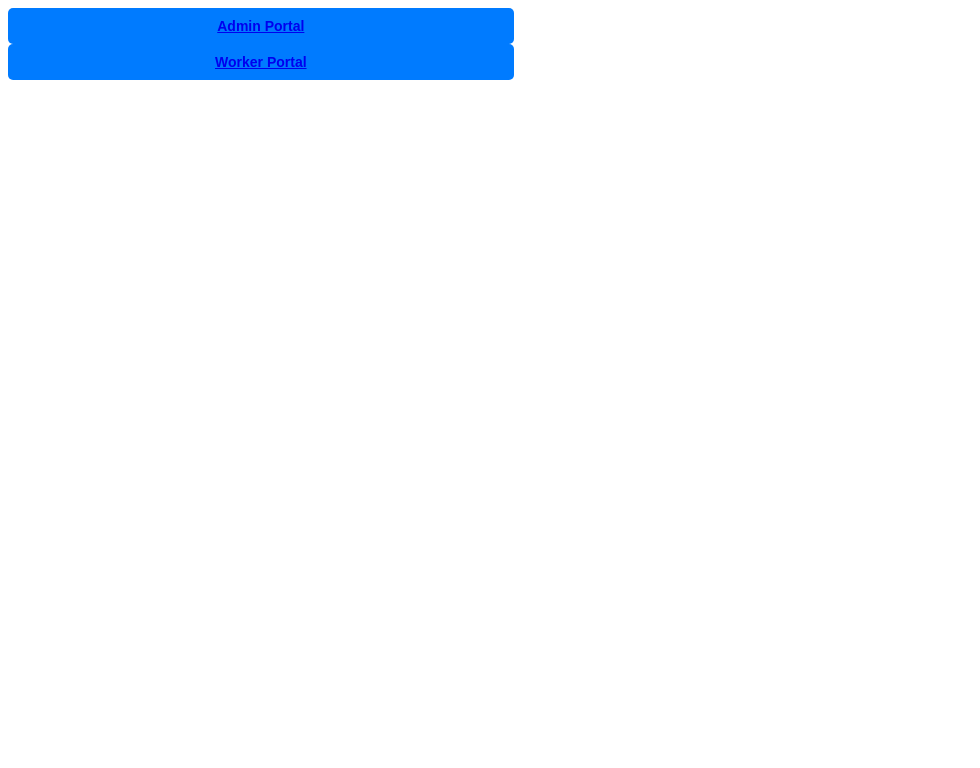
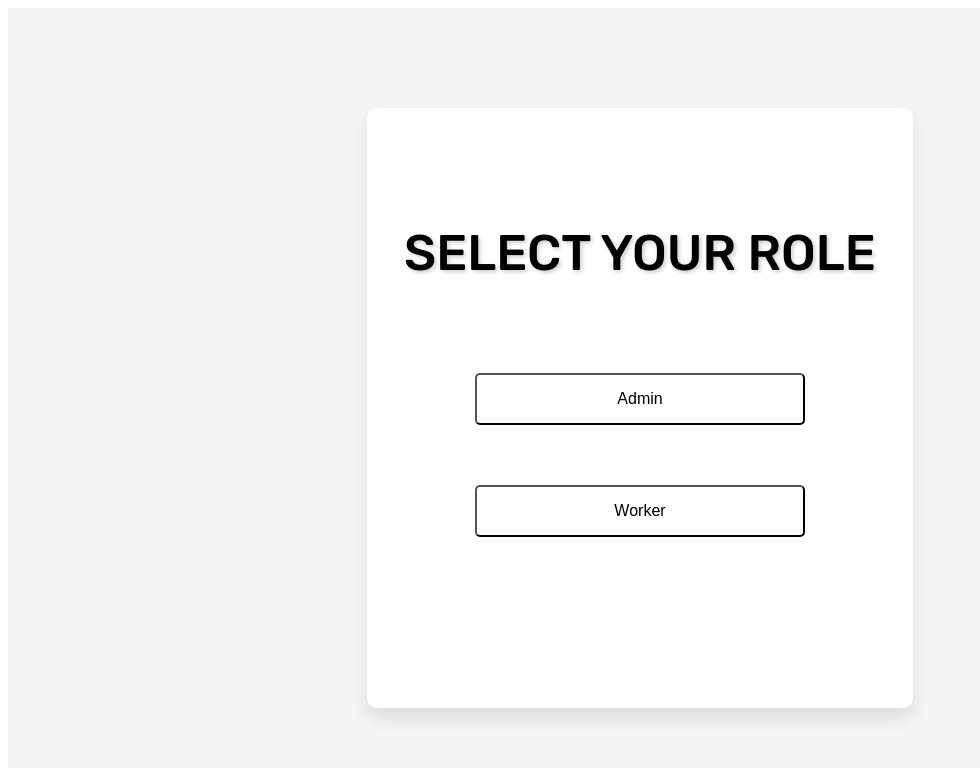
Before and after one commit to SandaruDias/CompanyB, a React (Vite) app in the folder FrontendPrabath/Frontend/: page / in a window 1280 px wide. Shown: the top 768 px of the page, without its empty margins (0-980 px from the left). Built offline with nearby package versions, Linux system fonts and the light colour scheme.

Commit message:
admin page change login button

```diff
--- a/FrontendPrabath/Frontend/src/Pages/SelectionPage.jsx
+++ b/FrontendPrabath/Frontend/src/Pages/SelectionPage.jsx
@@ -4,12 +4,21 @@ import './../Styles/Selection.css'
 
 function SelectionPage() {
   return (
-    <><div className='selection-container'>
-      <button className='admin-button'><Link to={"/adminPortal"}>Admin Portal</Link></button>
-    </div><div className='selection-container'>
-        <button className='worker-button'><Link to={"/workerPortal"}>Worker Portal</Link></button>
-      </div></>
-  )
+    <div className="login-container">
+      <div className="login">
+        <div className="details">
+          <h1 className="login-title">Select your role</h1>
+          <Link to={"/adminPortal"} className="button-link">
+  <h2><button className='admin-button'>Admin</button></h2>
+</Link>
+<Link to={"/workerportal"} className="button-link">
+  <h2><button className='worker-button'>Worker</button></h2>
+</Link>
+        </div>
+      </div>
+      </div>
+  );
+
 }
 
 export default SelectionPage
--- a/FrontendPrabath/Frontend/src/Pages/WorkerPortal.jsx
+++ b/FrontendPrabath/Frontend/src/Pages/WorkerPortal.jsx
@@ -46,7 +46,7 @@ function WorkerPortal() {
     <div className="login-container">
       <div className="login">
         <div className="details">
-          <h1 className="login-title">Worker Portal.</h1>
+          <h1 className="login-title">Worker Portal</h1>
           <div className="username">
             <input
               type="text"
@@ -73,7 +73,7 @@ function WorkerPortal() {
               searchable={true}
               clearable={true}
               style={{
-                width: '80%',
+                width: '115%',
                 fontSize: '16px',
                 backgroundColor: 'white',
               }}
--- a/FrontendPrabath/Frontend/src/Styles/Login.css
+++ b/FrontendPrabath/Frontend/src/Styles/Login.css
@@ -26,7 +26,7 @@
   flex-direction: column;
   gap: 20px;
   margin-bottom: 70px;
-
+  background-color: white;
 }
 .details input[type="text"],
 input[type="password"] {
@@ -39,7 +39,7 @@ input[type="password"] {
 }
 
 .login-button {
-  width: 120%;
+  width: 50%;
   padding: 10px;
   background-color: #000000;
   color: #fff;
@@ -52,9 +52,10 @@ input[type="password"] {
 }
 
 button:hover {
-  background-color: #6a2626;
+  background-color: #335dc6;
 }
 .login-title {
+  justify-content: center;
   font-size: 50px;
   font-family: "Rubik", sans-serif;
   font-weight: 500;
--- a/FrontendPrabath/Frontend/src/Styles/Selection.css
+++ b/FrontendPrabath/Frontend/src/Styles/Selection.css
@@ -1,18 +1,60 @@
+@import url("https://fonts.googleapis.com/css2?family=Rubik:ital,wght@0,300..900;1,300..900&display=swap");
 
 .admin-button,
-.worker-button{
-  width: 40%;
-  padding: 10px;
-  background-color: #007bff;
-  color: #fff;
-  border: none;
+.worker-button {
+  color: black;
+  width: 70%;
+  height: 50%;
+  padding: 15px;
+  background-color:white;
+  border-color: black;
   border-radius: 5px;
   cursor: pointer;
   transition: background-color 0.3s ease;
-  font-size: 14px;
-  font-weight: bold;
+  font-size: 16px;
+  text-decoration: none;
+  justify-content: center;
+  align-items: center;
+
 }
 
 button:hover {
-  background-color: #0056b3;
+  background-color:#335dc6;
 }
+
+.login-container {
+  display: flex;
+  justify-content: center;
+  align-items: center;
+  height: 80%;
+  width : 100%;
+  background-color:#f5f5f5; /* Set background color to light gray */
+  gap: 20px;
+}
+
+.login {
+  display: flex;
+  justify-content: center;
+  align-items: center;
+  height: 50%;
+  width: 30%;
+  border-radius: 10px;
+  box-shadow: 0 0 50px rgba(0, 0, 0, 0.2);
+  column-gap: 100px;
+  background-color: white;
+  padding: 20px;
+}
+
+
+.login-title {
+  font-size: 50px;
+  font-family: "Rubik", sans-serif;
+  font-weight: 500;
+  font-optical-sizing: auto;
+  font-style: normal;
+  text-transform: uppercase;
+}
+
+.button-link {
+  text-decoration: none;
+}
--- a/FrontendPrabath/Frontend/src/Styles/WorkerPortal.css
+++ b/FrontendPrabath/Frontend/src/Styles/WorkerPortal.css
@@ -1,60 +1,56 @@
 @import url("https://fonts.googleapis.com/css2?family=Rubik:ital,wght@0,300..900;1,300..900&display=swap");
+
+
 
 .login-container {
   display: flex;
   justify-content: center;
   align-items: center;
   height: 100vh;
-  background-color: white    ;
+  background-color: #f5f5f5;
   gap: 20px;
 }
+
 .login {
   display: flex;
+  flex-direction: column;
+  align-items: center;
   justify-content: center;
-  align-items: center;
   height: 70%;
-  width: 50%;
+  width: 40%;
   border-radius: 10px;
-  box-shadow: 0 0 10px rgba(0, 0, 0, 0.2);
+  box-shadow: 0 0 50px rgba(0, 0, 0, 0.2);
   column-gap: 100px;
-  background-color:'black';
-}
-.details {
-  display: flex;
-  flex-direction: column;
-  gap: 20px;
-  margin-bottom: 70px;
-}
-.details input[type="text"],
-input[type="password"] {
-  width: 110%;
-  padding: 10px;
-  border: 1px solid #a78a8a;
-  border-radius: 5px;
-  font-size: 16px;
-  outline: none;
+  background-color: white;
+  padding: 20px;
+  text-align: center;
+  box-shadow: 0 10px 20px rgba(0, 0, 0, 0.1);
 }
 
-.login-button {
-  width: 120%;
-  padding: 10px;
-  background-color: #3784d6;
-  color: #fff;
-  border: none;
-  border-radius: 5px;
-  cursor: pointer;
-  transition: background-color 0.3s ease;
-  font-size: 16px;
-  font-weight: bold;
-}
-
-button:hover {
-  background-color: #0056b3;
-}
 .login-title {
   font-size: 50px;
   font-family: "Rubik", sans-serif;
   font-weight: 500;
   font-optical-sizing: auto;
   font-style: normal;
+  text-transform: uppercase;
+  margin-bottom: 50px;
+  text-shadow: 2px 2px 4px rgba(0, 0, 0, 0.2);
 }
+
+.button-container {
+  margin-top: 20px;
+  display: flex;
+  flex-direction: row;
+  align-items: center;
+  justify-content: center;
+}
+
+.button-link {
+  text-decoration: none;
+}
+
+.login-button {
+  margin: 0 auto;
+  display: block;
+}
```
